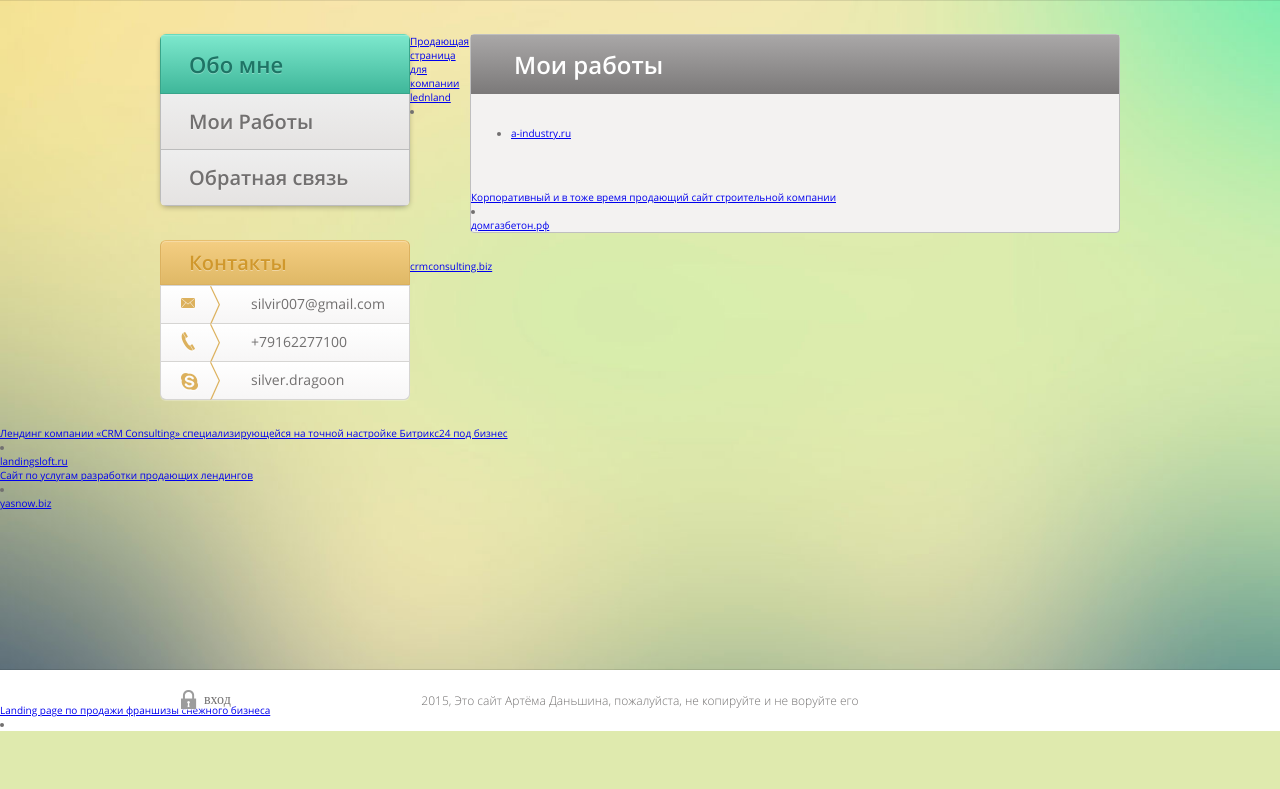
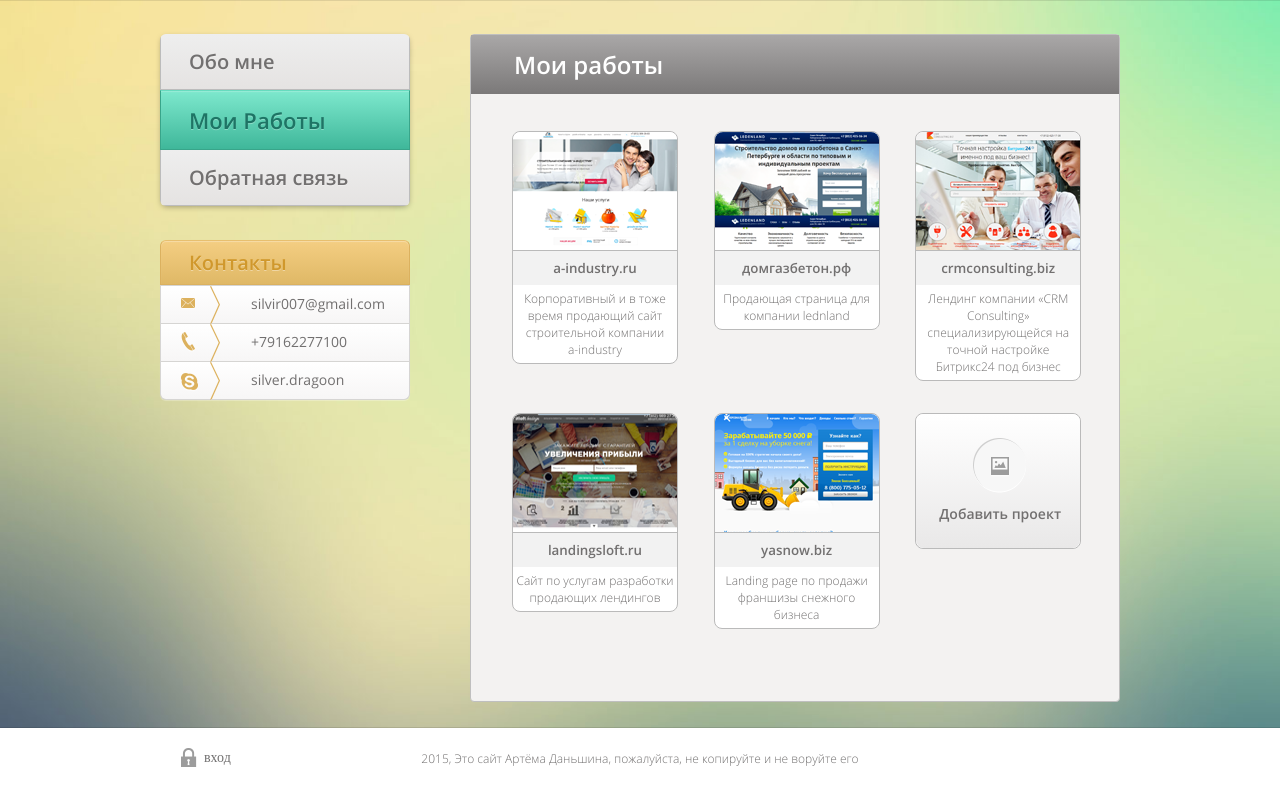
Before and after one commit to ArtDanshin/LoftSchool_dz1, a PHP site: page /my_work.html in a window 1280 px wide. Shown: the part 97-886 px from the top of the page. Before the commit the page ends 828 px from the top, so only its background shows below. Run offline with PHP 8.4, Linux system fonts and the light colour scheme; some libraries are stand-ins or nearby versions; some web fonts are replaced.

Commit message:
Доделан общий вид страницы Мои работы. Исправлен костыль с заголовком блоков.

```diff
--- a/app/css/my_work.css
+++ b/app/css/my_work.css
@@ -4,15 +4,15 @@
 	border-radius: 4px;
 	border: 1px #bfbfbf solid;
 	margin-bottom: 26px;
-	padding: 0px 43px 0px 0px; /* Костыль с хэдером*/
 }
 .workbox .workbox-header {
 	font-family: 'OpenSans_SemiBold';
 	font-size: 24px;
 	font-weight: normal;
 	color: #FFFFFF;
-	margin: 0 0 22px 0;
-	padding: 13px 0px 13px 43px; /* Костыль с хэдером*/
+	box-sizing: border-box;
+	margin: 0 0 22px 0px;
+	padding: 13px 0px 13px 43px;
 	display: inline-block;
 	width: 100%;
 	background: #a9a7a7; /* Old browsers */
@@ -22,10 +22,97 @@
 	background: -o-linear-gradient(top, #a9a7a7 0%,#a9a7a7 1%,#7b7979 100%); /* Opera 11.10+ */
 	background: -ms-linear-gradient(top, #a9a7a7 0%,#a9a7a7 1%,#7b7979 100%); /* IE10+ */
 	background: linear-gradient(to bottom, #a9a7a7 0%,#a9a7a7 1%,#7b7979 100%); /* W3C */
-	filter: progid:DXImageTransform.Microsoft.gradient( startColorstr='#a9a7a7', endColorstr='#7b7979',GradientType=0 ); /* IE6-9 */
-	copy
 }
 .workbox-body {
 	padding-bottom: 40px;
 }
+.workbox-body .worklist {
+	list-style: none;
+	margin: 0;
+	padding: 0;
+	margin-left: 41px;
+	margin-top: 15px;
+}
+.worklist .worklist-item {
+	display: inline-block;
+	width: 164px;
+	border-radius: 8px;
+	border: 1px #bababa solid;
+	margin-right: 33px;
+	margin-bottom: 32px;
+	vertical-align: top;
+	background: #ffffff;
+}
+.worklist-item .wrap-workimg {
+	position: relative;
+	width: 166px;
+	height: 118px;
+}
+.wrap-workimg .workimg {
+	border-radius: 8px 8px 0 0;
+}
+.wrap-workimg .worklink-img {
+	display: none;
+	position: absolute;
+	top: 0px;
+	width: 100%;
+	height: 100%;
+}
+.worklist-item .worklink {
+	display: block;
+	color: #727070;
+	font-family: "OpenSans_Semibold";
+	font-size: 13.35px;
+	text-decoration: none;
+	text-align: center;
+	width: 100%;
+	background-color: #f2f2f2;
+	border-top: 1px #bababa solid;
+	padding: 8px 0;
+}
+.worklist-item .workdescription {
+	color: #727070;
+	font-family: 'OpenSans_Light';
+	font-size: 12px;
+	text-align: center;
+	margin: 5px 0;
+}
+.worklist-item .wrap-workadd {
+	position: relative;
+	width: 100%;
+	height: 134px;
+	border-radius: 8px;
+	background: #ffffff; /* Old browsers */
+	background: -moz-linear-gradient(top, #ffffff 0%, #e9e8e8 100%); /* FF3.6+ */
+	background: -webkit-gradient(linear, left top, left bottom, color-stop(0%,#ffffff), color-stop(100%,#e9e8e8)); /* Chrome,Safari4+ */
+	background: -webkit-linear-gradient(top, #ffffff 0%,#e9e8e8 100%); /* Chrome10+,Safari5.1+ */
+	background: -o-linear-gradient(top, #ffffff 0%,#e9e8e8 100%); /* Opera 11.10+ */
+	background: -ms-linear-gradient(top, #ffffff 0%,#e9e8e8 100%); /* IE10+ */
+	background: linear-gradient(to bottom, #ffffff 0%,#e9e8e8 100%); /* W3C */
+}
+.wrap-workadd .workadd {
+	position: absolute;
+	display: block;
+	font-family: "OpenSans_Semibold";
+	font-size: 14px;
+	color: #727070;
+	text-decoration: none;
+	padding-top: 90px;
+	padding-left: 23px;
+	width: 100%;
+	height: 100%;
+
+}
+.wrap-workadd .workadd:before {
+	position: absolute;
+	background: url(../img/workadd.png) no-repeat 0 0;
+	width: 54px;
+	height: 55px;
+	top: 24px;
+	left: 57px;
+	content: '';
+}
+
+
+
 /* Общие стили для всех секций - Конец*/
--- a/app/my_work.html
+++ b/app/my_work.html
@@ -50,10 +50,10 @@
 				<aside class="sidebar">
 					<nav class="navigation">
 						<ul class="navigation-list">
-							<li class="navigation-item current">
+							<li class="navigation-item">
 								<a href="/" class="navigation-link">Обо мне</a>
 							</li>
-							<li class="navigation-item">
+							<li class="navigation-item current">
 								<a href="/my_work.html" class="navigation-link">Мои Работы</a>
 							</li>
 							<li class="navigation-item">
@@ -85,32 +85,49 @@
 						<div class="workbox-body">
 							<ul class="worklist">
 								<li class="worklist-item">
-									<div class="workimg"></div>
-									<a class="worklink" href="/">a-industry.ru</div>
-									<div class="workdescription">Корпоративный и в тоже время продающий сайт строительной компании</div>
+									<div class="wrap-workimg">
+										<img src="/img/work1.png" alt="a-industry.ru site" class="workimg">
+										<a href="" class="worklink-img">Подробнее</a>
+									</div>
+									<a class="worklink" href="/">a-industry.ru</a>
+									<p class="workdescription">Корпоративный и в тоже время продающий сайт строительной компании <br>a-industry</p>
 								</li>
 								<li class="worklist-item">
-									<div class="workimg"></div>
-									<a class="worklink" href="/">домгазбетон.рф</div>
-									<div class="workdescription">Продающая страница для компании lednland</div>
+									<div class="wrap-workimg">
+										<img src="/img/work2.png" alt="домгазбетон.рф site" class="workimg">
+										<a href="" class="worklink-img">Подробнее</a>
+									</div>
+									<a class="worklink" href="/">домгазбетон.рф</a>
+									<p class="workdescription">Продающая страница для компании lednland</p>
 								</li>
 								<li class="worklist-item">
-									<div class="workimg"></div>
-									<a class="worklink" href="/">crmconsulting.biz</div>
-									<div class="workdescription">Лендинг компании &laquo;CRM Consulting&raquo; специализирующейся на точной настройке Битрикс24 под бизнес</div>
+									<div class="wrap-workimg">
+										<img src="/img/work3.png" alt="crmconsulting.biz site" class="workimg">
+										<a href="" class="worklink-img">Подробнее</a>
+									</div>
+									<a class="worklink" href="/">crmconsulting.biz</a>
+									<p class="workdescription">Лендинг компании &laquo;CRM Consulting&raquo; специализирующейся на точной настройке Битрикс24 под бизнес</p>
 									</li>
 								<li class="worklist-item">
-									<div class="workimg"></div>
-									<a class="worklink" href="/">landingsloft.ru</div>
-									<div class="workdescription">Сайт по услугам разработки продающих лендингов</div>
+									<div class="wrap-workimg">
+										<img src="/img/work4.png" alt="landingsloft.ru site" class="workimg">
+										<a href="" class="worklink-img">Подробнее</a>
+									</div>
+									<a class="worklink" href="/">landingsloft.ru</a>
+									<p class="workdescription">Сайт по услугам разработки продающих лендингов</p>
 								</li>
 								<li class="worklist-item">
-									<div class="workimg"></div>
-									<a class="worklink" href="/">yasnow.biz</div>
-									<div class="workdescription">Landing page по продажи франшизы снежного бизнеса</div>
+									<div class="wrap-workimg">
+										<img src="/img/work5.png" alt="yasnow.biz site" class="workimg">
+										<a href="" class="worklink-img">Подробнее</a>
+									</div>
+									<a class="worklink" href="/">yasnow.biz</a>
+									<p class="workdescription">Landing page по продажи франшизы снежного бизнеса</p>
 								</li>
 								<li class="worklist-item">
-									<a class="workadd" href=""></a>
+									<div class="wrap-workadd">
+										<a class="workadd" href="">Добавить проект</a>
+									</div>
 								</li>
 							</ul>
 						</div>
```
Also changed, not shown: app/css/about.css (+3 -5 lines), app/img/work1.png (added), app/img/work2.png (added), app/img/work3.png (added), app/img/work4.png (added), app/img/work5.png (added), app/img/workadd.png (added).
